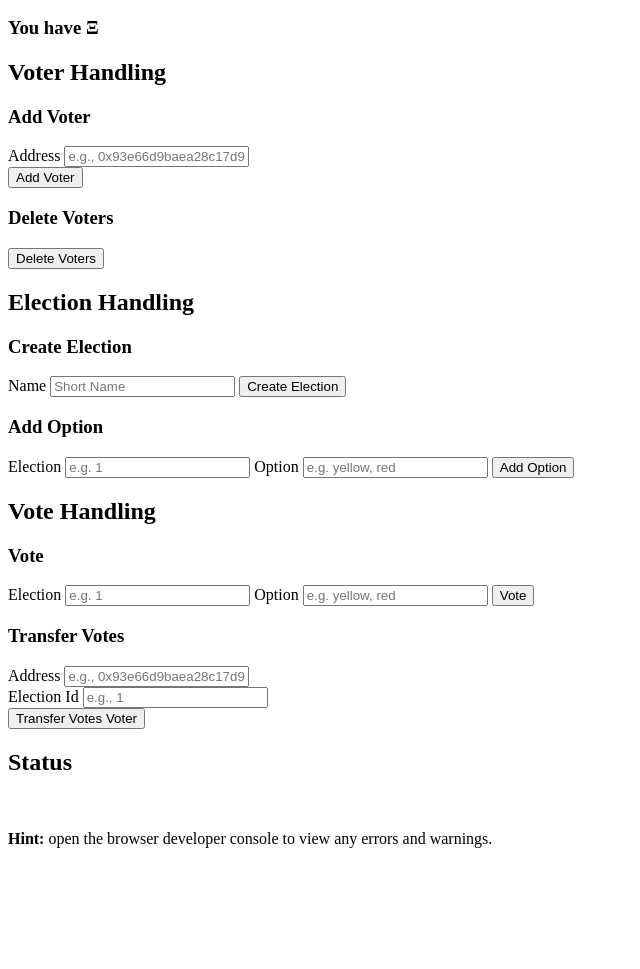
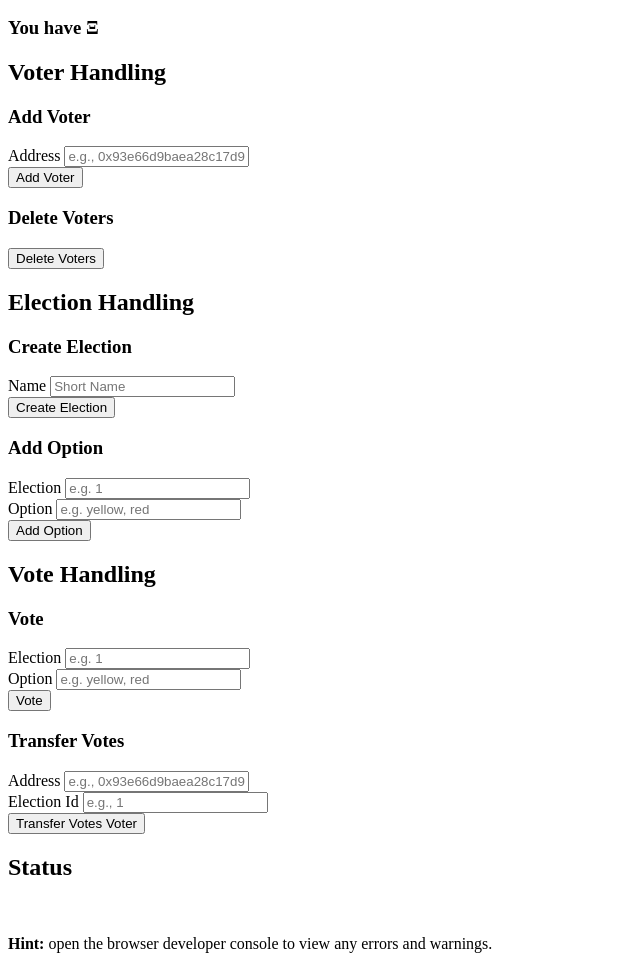
Before and after one commit to chrisdotn/ethdemocracy, a website: page app/index.html in a window 1280 px wide. Shown: the part 110-1079 px from the top of the page, without its empty margins (0-640 px from the left). Before the commit the page ends 974 px from the top, so only its background shows below. Drawn offline with nearby package versions, Linux system fonts and the light colour scheme; files whose address does not match are found by name.

Commit message:
Align fields

```diff
--- a/app/index.html
+++ b/app/index.html
@@ -18,7 +18,7 @@
             <h2>Voter Handling</h2>
 
             <h3>Add Voter</h3>
-            <div class="form">
+            <div class="field">
                 <label for="voter">Address</label>
                 <input type="text" id="voter" placeholder="e.g., 0x93e66d9baea28c17d9fc393b53e3fbdd76899dae"></input>
             </div>
@@ -31,15 +31,21 @@
         <section>
             <h2>Election Handling</h2>
             <h3>Create Election</h3>
+            <div class="field">
                 <label for="electionName">Name</label>
                 <input type="text" id="electionName" placeholder="Short Name"></input>
+            </div>
             <button id='createElection'>Create Election</button>
 
             <h3>Add Option</h3>
+            <div class="field">
                 <label for="electionIdOption">Election</label>
                 <input type="text" id="electionIdOption" placeholder="e.g. 1"></input>
+            </div>
+            <div class="field">
                 <label for="optionName">Option</label>
                 <input type="text" id="optionName" placeholder="e.g. yellow, red"></input>
+            </div>
             <button id='addVoteOption'>Add Option</button>
         </section>
 
@@ -47,18 +53,22 @@
             <h2>Vote Handling</h2>
 
             <h3>Vote</h3>
+            <div class="field">
                 <label for="electionIdVote">Election</label>
                 <input type="text" id="electionIdVote" placeholder="e.g. 1"></input>
+            </div>
+            <div class="field">
                 <label for="optionNameVote">Option</label>
                 <input type="text" id="optionNameVote" placeholder="e.g. yellow, red"></input>
+            </div>
             <button id='vote'>Vote</button>
 
             <h3>Transfer Votes</h3>
-            <div class="form">
+            <div class="field">
                 <label for="voteTransferAddress">Address</label>
                 <input type="text" id="voteTransferAddress" placeholder="e.g., 0x93e66d9baea28c17d9fc393b53e3fbdd76899dae"></input>
             </div>
-            <div class="form">
+            <div class="field">
                 <label for="voteTransferElectionId">Election Id</label>
                 <input type="text" id="voteTransferElectionId" placeholder="e.g., 1"></input>
             </div>
--- a/app/stylesheets/app.css
+++ b/app/stylesheets/app.css
@@ -15,6 +15,12 @@ div {
 
 .controls {
     display: flex;
+}
+
+.field {
+    border: none;
+    margin: 0;
+    padding: 0 0 1em 0;
 }
 
 section {
```
Lines whose indentation alone changed are shown as unchanged.
